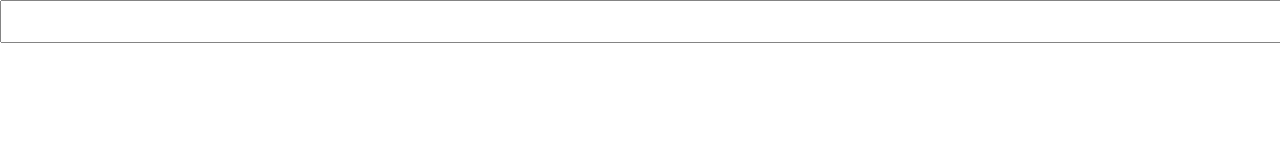
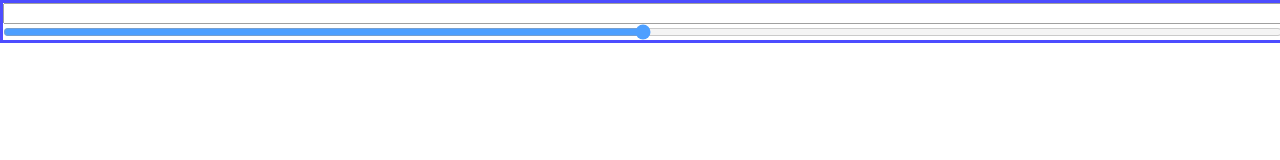
Before and after one commit to KaappoRaivio/KGraph, a React app: page / in a window 1280 px wide. Built offline with nearby package versions, Linux system fonts and the light colour scheme.

Commit message:
add slider support

```diff
--- a/src/Main.js
+++ b/src/Main.js
@@ -6,6 +6,7 @@ import { createProgram } from "./webglHelper";
 import { getCameraMatrix } from "./cameraMath";
 import useDimensions from "./useDimensions";
 import PinchPanZoomListener from "./PinchPanZoomListener";
+import useSliders from "./useSliders";
 
 // const worker = new WorkerBuilder(glslConverterWorker);
 const worker = new Worker(new URL("./workers/glslConverter.worker.js", import.meta.url));
@@ -13,7 +14,8 @@ const worker = new Worker(new URL("./workers/glslConverter.worker.js", import.me
 const Main = () => {
   const [camera, setCamera] = useState({ x: 0, y: 0, zoom: -4 });
   const [input, setInput] = useState("");
-  const [output, setOutput] = useState("");
+  const [output, setOutput] = useState({ glsl: "", eliminateVertical: true });
+  const { sliders, onSliderChange, addSlider, changes } = useSliders();
 
   useEffect(() => {
     worker.onmessage = message => {
@@ -91,10 +93,10 @@ const Main = () => {
     // console.log("GLSLSource:", GLSLSource);
 
     gl.deleteProgram(null);
-    const currentProgram = createProgram(gl, vertexShader, fragmentShader(output));
+    const currentProgram = createProgram(gl, vertexShader, fragmentShader(output.glsl, false, Object.keys(sliders)));
     gl.useProgram(currentProgram);
     setCurrentProgram(currentProgram);
-  }, [gl, output]);
+  }, [gl, output, JSON.stringify(Object.keys(sliders))]);
 
   useEffect(() => {
     if (!currentProgram) return;
@@ -113,14 +115,31 @@ const Main = () => {
     gl.uniformMatrix3fv(uCameraMatrixLocation, false, getCameraMatrix(camera));
     gl.uniform1i(uZoomLocation, camera.zoom);
 
+    Object.keys(sliders).forEach(key => {
+      console.log("Giving data");
+      const location = gl.getUniformLocation(currentProgram, key);
+      gl.uniform1f(location, sliders[key].value);
+    });
+
     gl.enableVertexAttribArray(0);
     gl.drawArrays(gl.TRIANGLES, 0, 6);
     gl.disableVertexAttribArray(0);
-  }, [currentProgram, width, height, camera]);
+  }, [currentProgram, width, height, camera, JSON.stringify(sliders)]);
 
   return (
     <>
-      <input value={input} onChange={e => setInput(e.target.value)} />
+      <div id={"inputContainer"}>
+        <input value={input} onChange={e => setInput(e.target.value)} />
+        {Object.keys(sliders).map(key => (
+          <input
+            type={"range"}
+            value={sliders[key].value}
+            onChange={onSliderChange(key)}
+            max={sliders[key].max}
+            min={sliders[key].min}
+            step={0.001}></input>
+        ))}
+      </div>
       <PinchPanZoomListener onChange={setCamera} initialCamera={camera}>
         <canvas id={"graphRoot"} ref={graphRootRef} />;
       </PinchPanZoomListener>
--- a/src/PinchPanZoomListener.js
+++ b/src/PinchPanZoomListener.js
@@ -37,6 +37,12 @@ const PinchPanZoomListener = ({ children, onChange, initialCamera = { x: 0, y: 0
     onMouseDown: () => setPanInProgress(true),
     onMouseUp: () => setPanInProgress(false),
     onMouseLeave: () => setPanInProgress(false),
+
+    onTouchStart: () => setPanInProgress(true),
+    onTouchEnd: () => setPanInProgress(false),
+    onTouchMove: () => e => {
+      console.log(e.touches);
+    },
   });
 };
 
--- a/src/graphing_fragment.js
+++ b/src/graphing_fragment.js
@@ -1,10 +1,13 @@
-export default implicitFunction => `
+export default (implicitFunction, eliminateVertical, sliders) => `
 precision highp float;
 
 
 uniform mat3 u_matrix;
 uniform vec2 resolution;
 uniform int zoom;
+
+${sliders.map(name => `uniform float ${name};`).join("\n")}
+
 
 #define c 1. / ppow(2., float(zoom))
 #define C  c / min(resolution.x, resolution.y)
@@ -27,6 +30,9 @@ vec4 color(vec2 position) {
     float y = position.y;
 
     float value = ${implicitFunction};
+    // float value = x;
+
+    // return vec4((value + 0.5), (value + 0.5), (value + 0.5), 1);
 
     bool positive =  value > 0.;
 
@@ -55,16 +61,45 @@ vec2 getCamera (vec2 uv) {
 
 vec4 shade (vec2 position) {
     // float scale = min(resolution.x, resolution.y);
+    float step = 1.5 * C;
+
+    if (${eliminateVertical}) {
+        // float stepV = 2. * C;
+        float stepV = 0.1;
+        float stepV2 = 1.;
+
+        vec2 testVertical = position + vec2(stepV, stepV2);
+        vec2 testVertical_h = position + vec2(-stepV, stepV2);
+
+        vec4 testVerticalDiff = color(testVertical) - color(testVertical_h);
+
+        vec2 testVertical1 = position + vec2(0, stepV);
+        vec2 testVertical1_h = position + vec2(0, -stepV);
+        vec4 testVerticalDiff1 = color(testVertical1) - color(testVertical1_h);
+
+        if (abs(testVerticalDiff.x) > 0. && testVerticalDiff1.x == 0.) return vec4(1, 1, 1, 1);
+    }
 
 
-    float step = 1.5 * C;
+
+
+
+
+
     vec2 position1 = position + vec2(-step, -step);
     vec2 position1_h = position + vec2(step, step);
+
+    // vec2 position1 = position + vec2(-step, 0);
+    // vec2 position1_h = position + vec2(step, 0);
+
 
     vec4 diff1 = 1. - abs(color(position1) - color(position1_h));
 
     vec2 position2 = position + vec2(step, -step);
     vec2 position2_h = position + vec2(-step, step);
+
+    // vec2 position2 = position + vec2(0, -step);
+    // vec2 position2_h = position + vec2(0, step);
 
     vec4 diff2 = 1. - abs(color(position2) - color(position2_h));
 
@@ -105,9 +140,10 @@ void main( void ) {
 
 
 
-    vec4 color = shade(uv);
-    if (color != vec4(1, 1, 1, 1)) {
-      gl_FragColor = shade(uv);
+    vec4 functionColor = shade(uv);
+    // vec4 functionColor = color(uv);
+    if (functionColor != vec4(1, 1, 1, 1)) {
+      gl_FragColor = functionColor;
       return;
     }
 
--- a/src/index.css
+++ b/src/index.css
@@ -20,8 +20,19 @@ canvas {
 }
 
 input {
+    width: 100%;
+    /*font-size: 200%;*/
+    margin: 0;
+    display: block;
+
+}
+
+#inputContainer {
+    border: 3px solid blue;
+    padding: 0;
+    filter: opacity(0.7);
     position: absolute;
-    filter: opacity(0.7);
+    font-size: 200%;
     width: 100%;
-    font-size: 200%
+
 }
--- /dev/null
+++ b/src/useSliders.js
@@ -0,0 +1,26 @@
+import { useState } from "react";
+
+export default () => {
+  const [sliders, setSliders] = useState({ a: { max: 10, min: -10, value: 0 } });
+  const [changes, setChanges] = useState(true);
+
+  return {
+    sliders,
+    onSliderChange: sliderLabel => event => {
+      console.log("Slider", sliderLabel, "got", event.target.value);
+      setSliders(oldSliders => ({ ...oldSliders, [sliderLabel]: { ...oldSliders[sliderLabel], value: event.target.value } }));
+      setChanges(true);
+    },
+    addSlider: name => {
+      setSliders(oldSliders => ({ ...oldSliders, name: { max: 10, min: -10, value: 0 } }));
+      setChanges(true);
+    },
+    changes: () => {
+      const value = changes;
+      if (value) {
+        setChanges(false);
+      }
+      return value;
+    },
+  };
+};
--- a/src/workers/glslConverter.worker.js
+++ b/src/workers/glslConverter.worker.js
@@ -74,10 +74,11 @@ self.onmessage = message => {
   const input = message.data;
   if (input == null) return;
 
-  // console.log("Worker got input:", input);
+  console.log("Worker got input:", input);
   // console.log(toGLSL(input));
   try {
-    postMessage(toGLSL(input));
+    postMessage({ glsl: toGLSL(input), eliminateVertical: true });
+    console.log("got result");
   } catch (err) {}
 };
 // };
```
